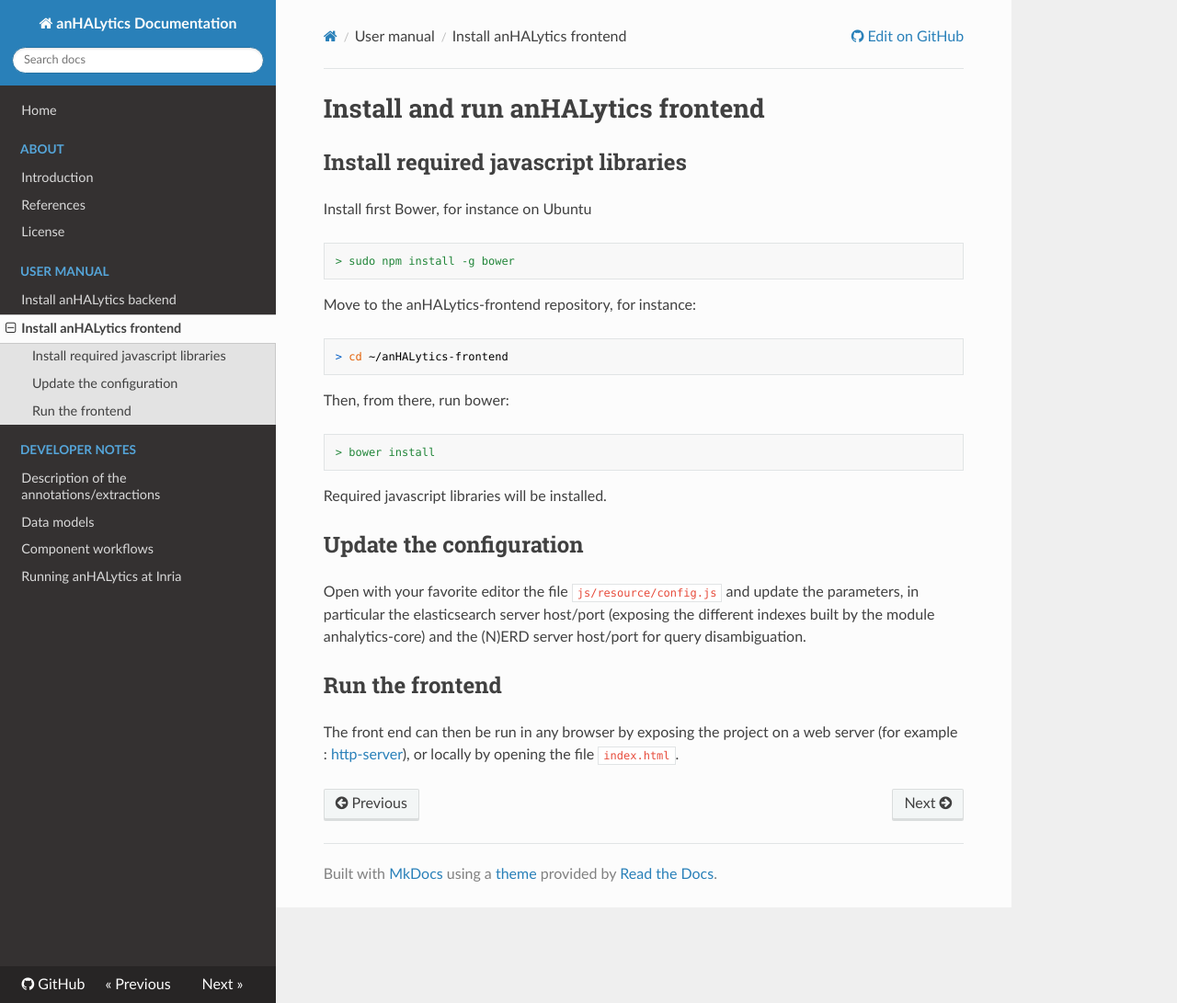
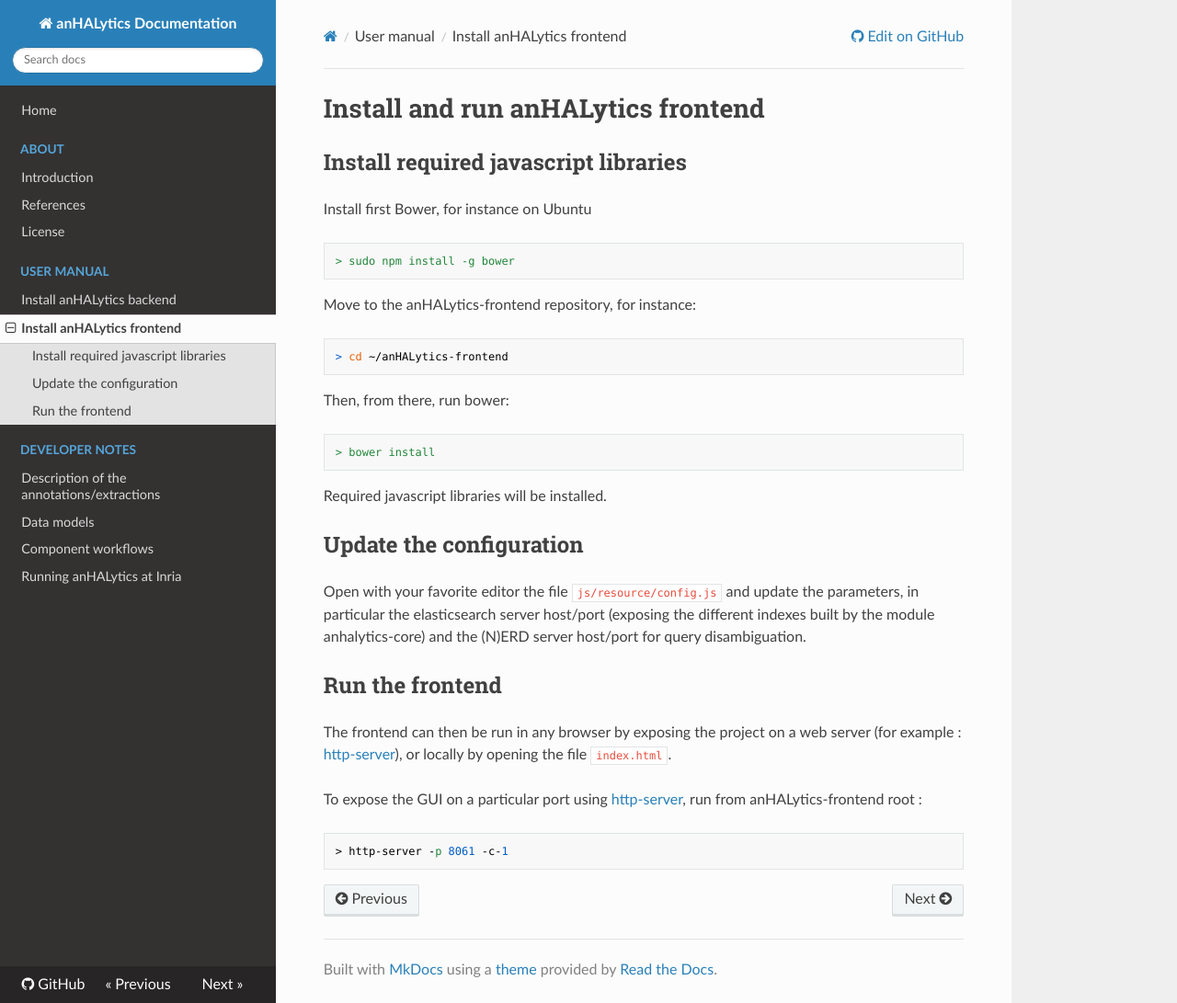
Before and after one commit to anHALytics/anHALytics-documentation, an MkDocs documentation site: the page built from doc/Install-frontend.md, in a window 1280 px wide and 1091 px high. Shown: the whole window at 92% size. Built offline with MkDocs 1.6.1, drawn with Linux system fonts in a browser that asks for light colours; nearby versions of some CDN libraries; old or Windows-style settings are respelled for this version of MkDocs.

Commit message:
Added command to expose GUI using http-server

````diff
--- a/doc/Install-frontend.md
+++ b/doc/Install-frontend.md
@@ -22,4 +22,8 @@
 
 ## Run the frontend
 
-The front end can then be run in any browser by exposing the project on a web server (for example : [http-server](https://www.npmjs.com/package/http-server)), or locally by opening the file ```index.html```.
+The frontend can then be run in any browser by exposing the project on a web server (for example : [http-server](https://www.npmjs.com/package/http-server)), or locally by opening the file ```index.html```.
+
+To expose the GUI on a particular port using [http-server](https://www.npmjs.com/package/http-server), run from anHALytics-frontend root :
+
+	> http-server -p 8061 -c-1
````
